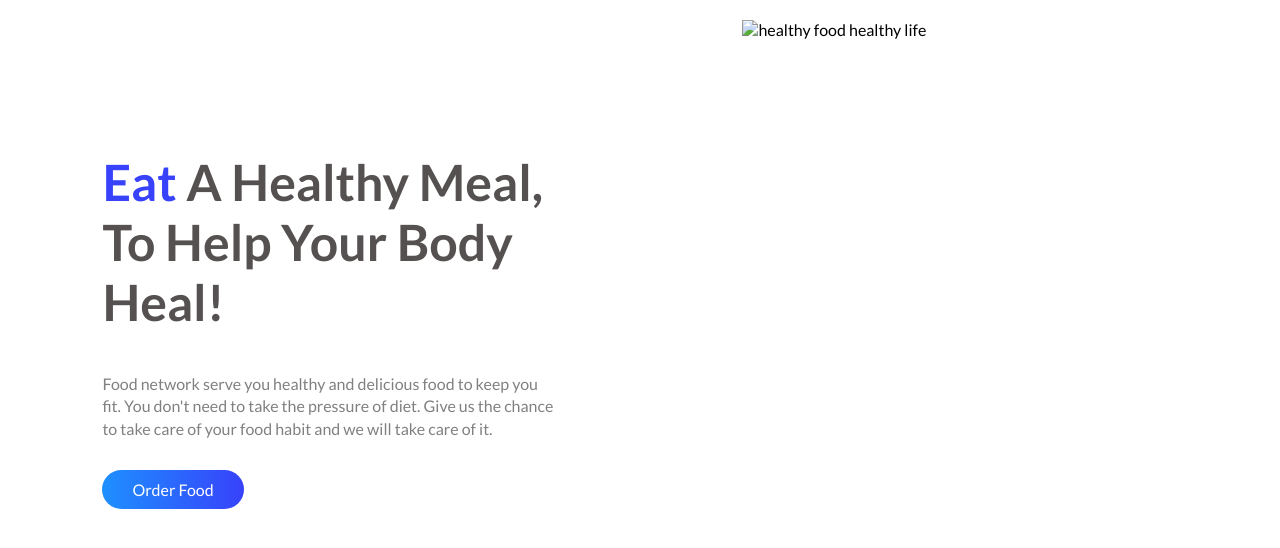
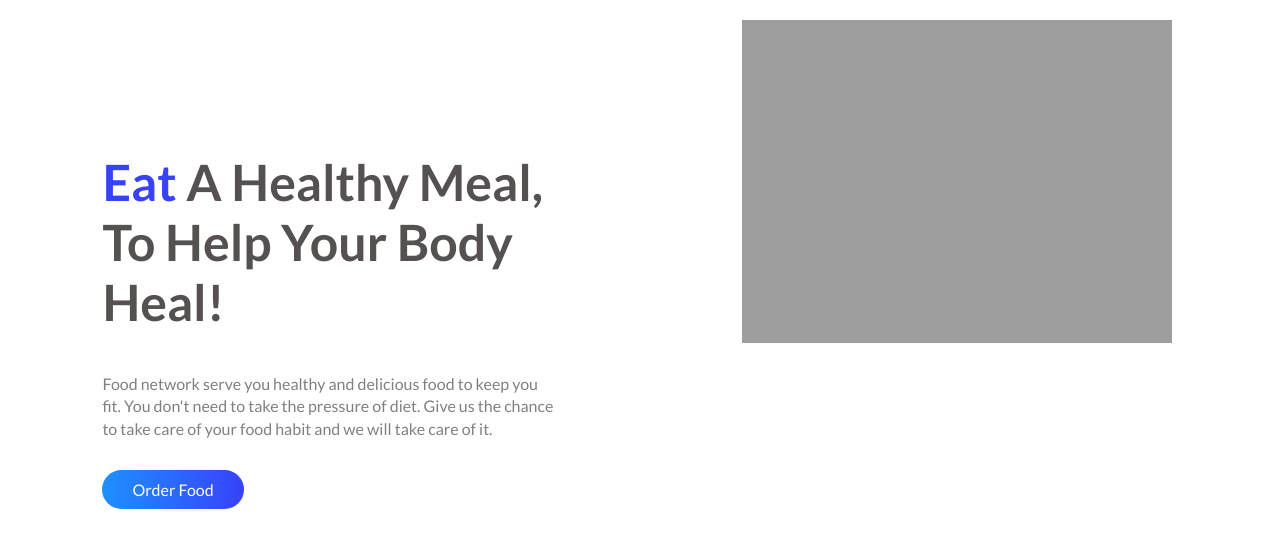
Before and after one commit to shawon111/food-network, a plain HTML site: page index.html in a window 1280 px wide. Drawn offline with Linux system fonts and the light colour scheme; the site is published under a folder, as on GitHub Pages, so addresses that start at the root find nothing.

Commit message:
image problem solving1

```diff
--- a/index.html
+++ b/index.html
@@ -18,7 +18,7 @@
             <a class="food-network-button" href="https://diettogo.com/" target="_blank">Order Food</a>
         </div>
         <div class="adjust-container image-container">
-            <img src="/images/healthy food healthy life.png" alt="healthy food healthy life">
+            <img src="images/healthy food healthy life.png" alt="healthy food healthy life">
         </div>
     </section>
 </body>
```
